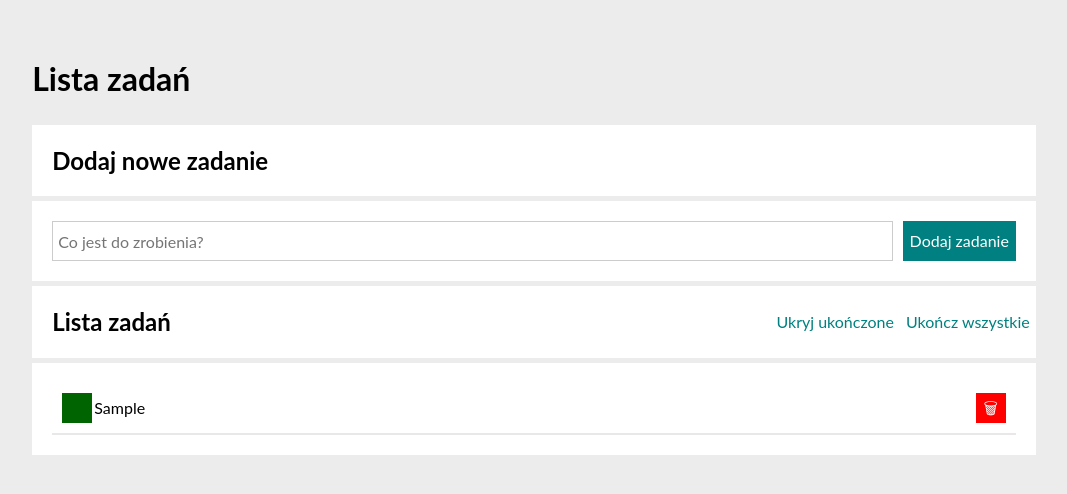
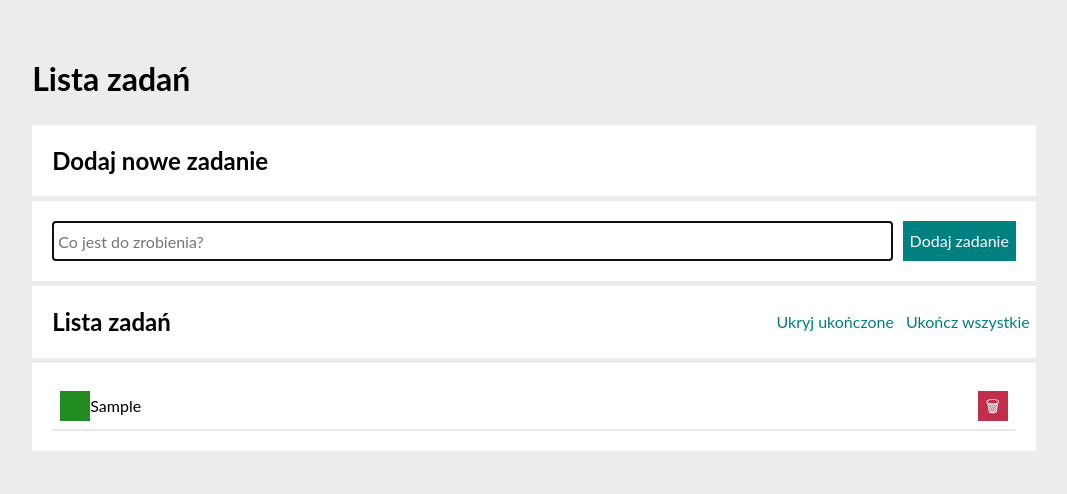
Before and after one commit to WojciechLuczak/todo-list-withLocalStorage, a React (Create React App) app: page / in a window 1280 px wide. Both pictures are taken after typing "Sample" into the empty fields and a click on the button "Dodaj zadanie". Shown: the top 494 px of the page, without its empty margins (106-1173 px from the left). Built offline with nearby package versions, Linux system fonts and the light colour scheme; a web font is replaced by a local one.

Commit message:
styled components button

```diff
--- /dev/null
+++ b/src/Buttons/styled.js
@@ -0,0 +1,19 @@
+import styled, { css } from "styled-components";
+
+export const Buttons = styled.button`
+ background-color: white;
+    display: flex;
+    justify-content: space-between;
+    align-items: center;
+`;
+
+export const Changer = styled.button`
+     background-color: white;
+    border: none;
+    color: teal;
+    transition: 1s;
+    &:hover {
+        color: rgb(0, 193, 193);
+    }
+
+    `;
--- a/src/Form/index.js
+++ b/src/Form/index.js
@@ -1,9 +1,13 @@
-import React, {useState} from "react";
+import React, {useState, useRef} from "react";
 import "./index.css";
 const Form = ({addNewTask}) => {
 
   const [newTaskContent, setNewTaskContent] = useState("");
+  const inputRef = useRef(null);
 
+  const focusInput = () => {
+    inputRef.current.focus();
+  };
 
   const onFormSubmit= (event) => {
   event.preventDefault();
@@ -15,13 +19,14 @@ const Form = ({addNewTask}) => {
   return (
     <form className="form" onSubmit={onFormSubmit}>
       <input
+      ref = {inputRef}
       value={newTaskContent}
         className="form__input"
         placeholder="Co jest do zrobienia?"
         onChange = {({target}) => setNewTaskContent(target.value)}
         type="text"
       />
-      <button className="form__button">Dodaj zadanie</button>
+      <button onClick={focusInput} className="form__button">Dodaj zadanie</button>
     </form>
   )
 };
--- a/src/Tasks/index.js
+++ b/src/Tasks/index.js
@@ -1,34 +1,25 @@
 import React from "react";
-import "./index.css";
-import {TasksList } from "./styled";
+import {List, Item, Content, Button } from "./styled";
 
 const Tasks = ({tasks, hideDone, removeTask, toggleTaskDone}) => (
-  <TasksList>
+  <List>
     {tasks.map((task) => (
-      <li
-        className={`${
-          hideDone === true && task.done
-            ? "tasks__hiddenItem "
-            : ""
-        }tasks__taskRow `}
+      <Item
+      key={task.id}
+      hidden={task.done && hideDone}
       >
-        <button
-        className={`tasks__done`}
+        <Button
+        toggleDone
         onClick={() => toggleTaskDone(task.id)}
-        >{task.done ? "✔" : ""}</button>
-        <span
-          className={`tasks__individualTask ${
-            task.done ? "tasks__lineThrough" : ""
-          }`}
-        >
-          {" "}
+        >{task.done ? "✔" : ""}</Button>
+        <Content done={task.done}>
           {task.content}{" "}
-        </span>
-        <button className={`tasks__remove`}
+        </Content>
+        <Button remove
         onClick={() => removeTask(task.id)}
-        >🗑</button>
-      </li>
+        >🗑</Button>
+      </Item>
     ))}
-  </TasksList>
+  </List>
 );
 export default Tasks;
--- a/src/Tasks/styled.js
+++ b/src/Tasks/styled.js
@@ -1,8 +1,51 @@
-import styled from "styled-components";
+import styled, { css } from "styled-components";
 
-export const TasksList = styled.ul`
+export const List = styled.ul`
     padding: 20px;
     background-color: white;
     margin-top: 0;
     list-style: none;
 `;
+
+export const Item = styled.li`
+ display: grid;
+  grid-template-columns: auto 1fr auto;
+  align-items: center;
+  padding: 8px;
+  border-bottom: 2px solid #e9e7e7;
+
+  ${({hidden}) => hidden && css`
+  display: none;
+  `}
+`;
+
+export const Content = styled.span`
+    ${({ done }) => done && css`
+        text-decoration: line-through;
+    `}
+`;
+
+export const Button = styled.button`
+border: none;
+color: white;
+width: 30px;
+height: 30px;
+padding: 0;
+transition: background 0.3s;
+
+${({toggleDone}) => toggleDone && css`
+    background: hsl(120, 61%, 34%);
+    &:hover {
+        background: hsl(120, 61%, 39%);
+    }
+
+`}
+
+${({remove}) => remove && css`
+background: hsl(348, 61%, 47%);
+&:hover {
+        background: hsl(120, 61%, 52%);
+    }
+`}
+
+`;
```
